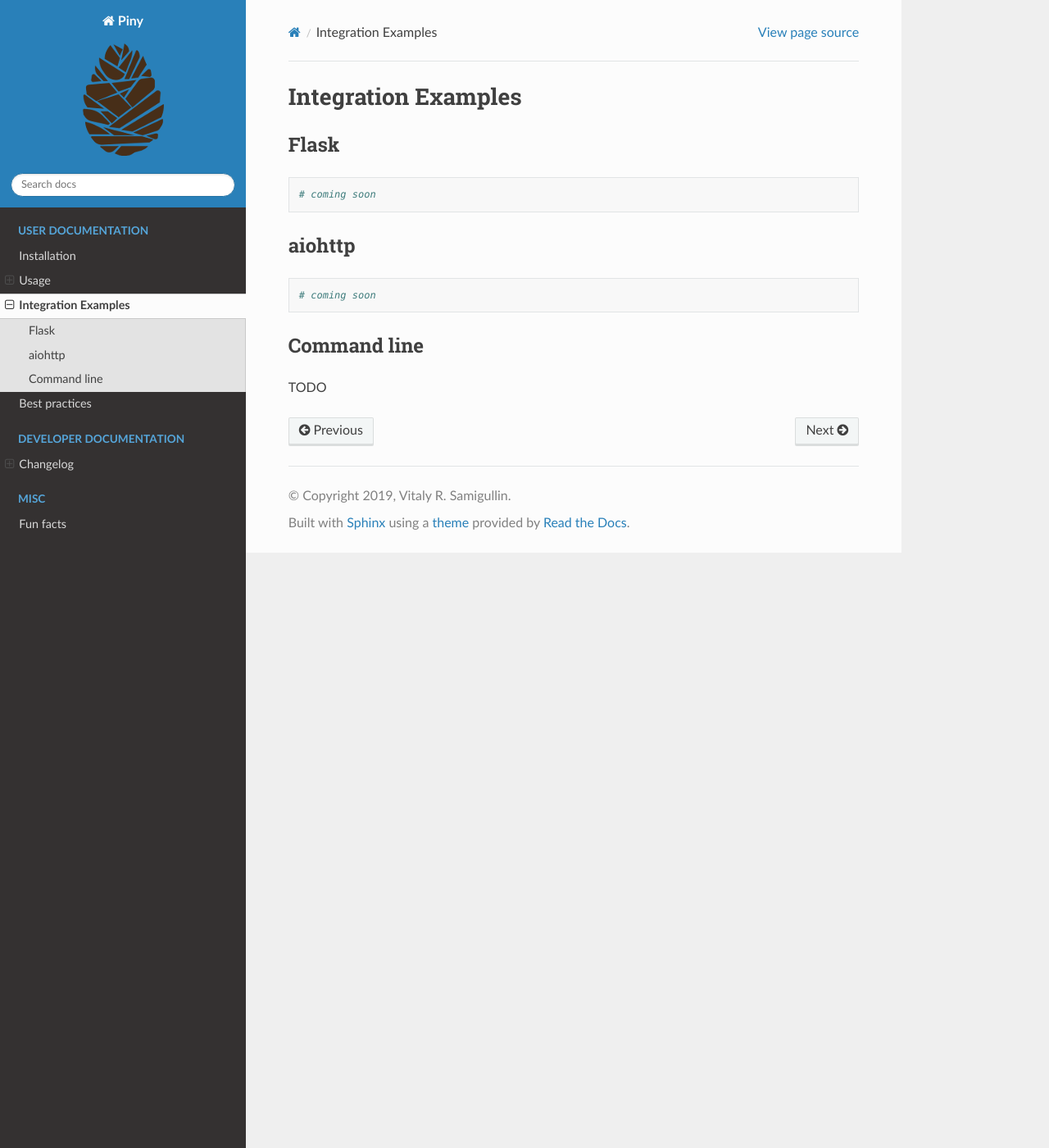
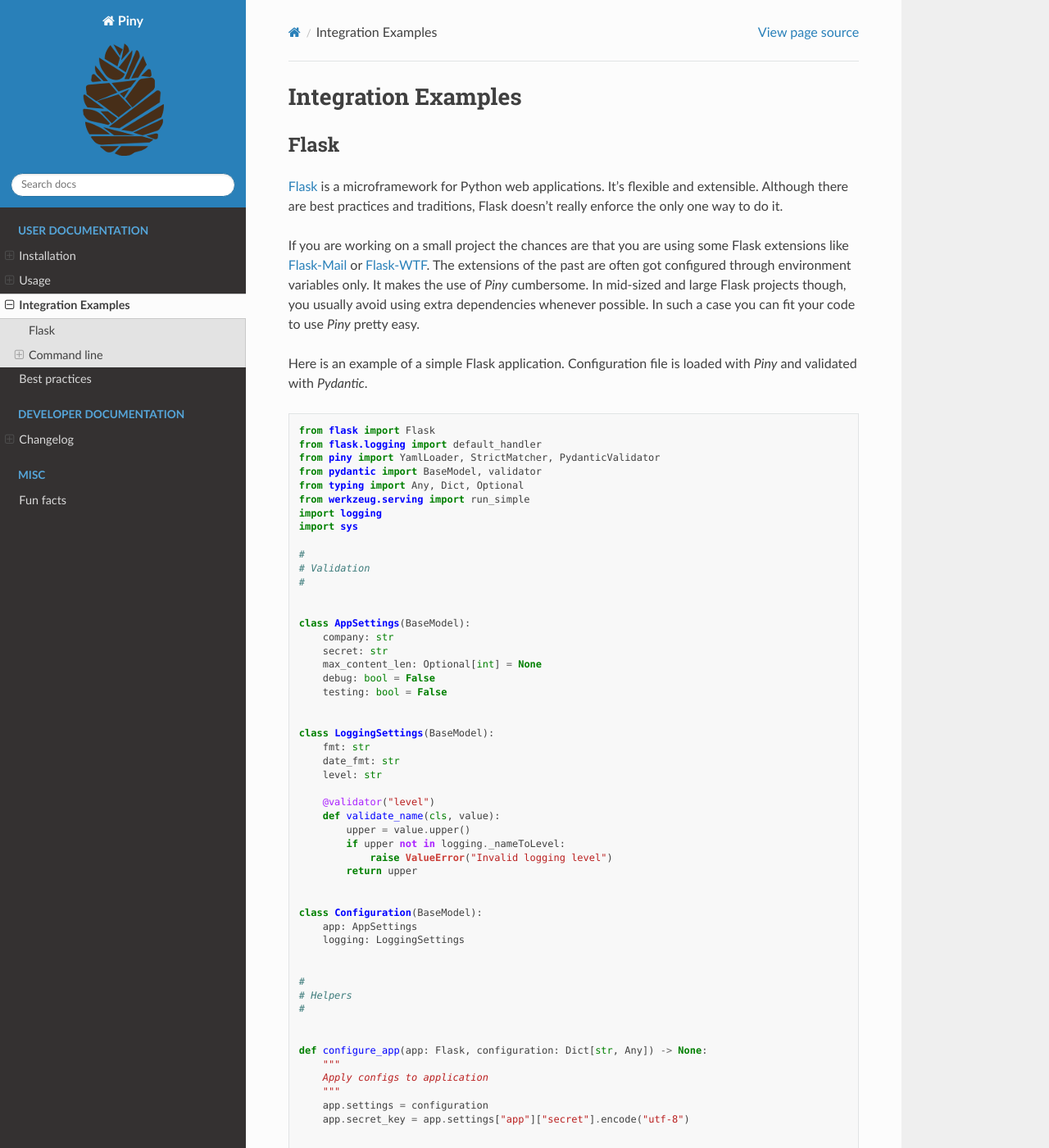
Before and after one commit to pilosus/piny, a Sphinx documentation site: the page built from docs/integration.rst, in a window 1280 px wide and 1400 px high. Shown: the whole window at 82% size. Built offline with Sphinx 7.4.7 and the Read the Docs theme 2.0.0, drawn with Linux system fonts in a browser that asks for light colours; pages that are not in the unit, such as notebooks, are missing from menus; the version number could not be read and is left out; some of the changed text lies outside the part shown.

Commit message:
Documentation updated (#34)

```diff
--- a/CHANGELOG.rst
+++ b/CHANGELOG.rst
@@ -1,9 +1,10 @@
 Changelog
 ---------
 
-v0.6.0 (unreleased)
+v0.6.0 (2019-06-27)
 ...................
 * Add CLI utility (#35) by @pilosus
+* Update documentation, add integration examples (#34) by @pilosus
 
 v0.5.2 (2019-06-17)
 ...................
--- a/docs/code/aiohttp_integration.py
+++ /dev/null
@@ -1 +0,0 @@
-# coming soon
--- a/docs/code/flask_integration.py
+++ b/docs/code/flask_integration.py
@@ -1 +1,103 @@
-# coming soon
+from flask import Flask
+from flask.logging import default_handler
+from piny import YamlLoader, StrictMatcher, PydanticValidator
+from pydantic import BaseModel, validator
+from typing import Any, Dict, Optional
+from werkzeug.serving import run_simple
+import logging
+import sys
+
+#
+# Validation
+#
+
+
+class AppSettings(BaseModel):
+    company: str
+    secret: str
+    max_content_len: Optional[int] = None
+    debug: bool = False
+    testing: bool = False
+
+
+class LoggingSettings(BaseModel):
+    fmt: str
+    date_fmt: str
+    level: str
+
+    @validator("level")
+    def validate_name(cls, value):
+        upper = value.upper()
+        if upper not in logging._nameToLevel:
+            raise ValueError("Invalid logging level")
+        return upper
+
+
+class Configuration(BaseModel):
+    app: AppSettings
+    logging: LoggingSettings
+
+
+#
+# Helpers
+#
+
+
+def configure_app(app: Flask, configuration: Dict[str, Any]) -> None:
+    """
+    Apply configs to application
+    """
+    app.settings = configuration
+    app.secret_key = app.settings["app"]["secret"].encode("utf-8")
+
+
+def configure_logging(app: Flask) -> None:
+    """
+    Configure app's logging
+    """
+    app.logger.removeHandler(default_handler)
+    log_formatter = logging.Formatter(
+        fmt=app.settings["logging"]["fmt"], datefmt=app.settings["logging"]["date_fmt"]
+    )
+    log_handler = logging.StreamHandler()
+    log_handler.setFormatter(log_formatter)
+    log_handler.setLevel(app.settings["logging"]["level"])
+    app.logger.addHandler(log_handler)
+
+#
+# Factory
+#
+
+
+def create_app(path: str) -> Flask:
+    """
+    Application factory
+    """
+    # Get and validate config
+    config = YamlLoader(
+        path=path,
+        matcher=StrictMatcher,
+        validator=PydanticValidator,
+        schema=Configuration,
+    ).load()
+
+    # Initialize app
+    app = Flask(__name__)
+
+    # Configure app
+    configure_app(app, config)
+    configure_logging(app)
+
+    return app
+
+
+if __name__ == '__main__':
+    app = create_app(sys.argv[1])
+
+    @app.route("/")
+    def hello():
+        return "Hello World!"
+
+    # Run application:
+    # $ python flask_integration.py your-config.yaml
+    run_simple(hostname="localhost", port=5000, application=app)
--- a/docs/integration.rst
+++ b/docs/integration.rst
@@ -4,16 +4,65 @@
 Flask
 -----
 
+`Flask`_ is a microframework for Python web applications. It's flexible and extensible.
+Although there are best practices and traditions, Flask doesn't really enforce
+the only one way to do it.
+
+If you are working on a small project the chances are that you are using some Flask
+extensions like `Flask-Mail`_ or `Flask-WTF`_. The extensions of the past are often
+got configured through environment variables only. It makes the use of *Piny* cumbersome.
+In mid-sized and large Flask projects though, you usually avoid using extra dependencies
+whenever possible. In such a case you can fit your code to use *Piny* pretty easy.
+
+Here is an example of a simple Flask application. Configuration file is loaded with *Piny*
+and validated with *Pydantic*.
+
 .. literalinclude:: code/flask_integration.py
 
+You can use the same pattern with application factory in other frameworks,
+like `aiohttp`_ or `sanic`_.
 
-aiohttp
--------
-
-.. literalinclude:: code/aiohttp_integration.py
+.. _Flask: http://flask.pocoo.org/docs/1.0/
+.. _Flask-Mail: https://pythonhosted.org/Flask-Mail/
+.. _Flask-WTF: https://flask-wtf.readthedocs.io/en/stable/
+.. _aiohttp: https://aiohttp.readthedocs.io/en/stable/
+.. _sanic: https://sanic.readthedocs.io/en/latest/
 
 
 Command line
 ------------
 
-TODO
+There are many possible applications for *Piny* CLI utility.
+For example, you can use it for `Kubernetes deployment automation`_
+in your CI/CD pipeline.
+
+Piny command line tool works both with standard input/output and files.
+
+
+Standard input and output
+.........................
+
+.. code-block:: bash
+
+  $ export PASSWORD=mySecretPassword
+  $ echo "db: \${PASSWORD}" | piny
+  db: mySecretPassword
+
+
+Files
+.....
+
+
+.. code-block:: bash
+
+  $ piny config.template config.yaml
+
+
+Or you can substitute environment variables in place:
+
+.. code-block:: bash
+
+  $ piny production.yaml production.yaml
+
+
+.. _Kubernetes deployment automation: https://www.digitalocean.com/community/tutorials/how-to-automate-deployments-to-digitalocean-kubernetes-with-circleci
--- a/docs/requirements.txt
+++ b/docs/requirements.txt
@@ -1,3 +1,6 @@
 Sphinx==2.1.1
 sphinx-rtd-theme==0.4.3
 sphinx-click==2.2.0
+
+# Inregration examples
+Flask==1.0.3
```
Also changed, not shown: docs/install.rst (+10 -1 lines).
